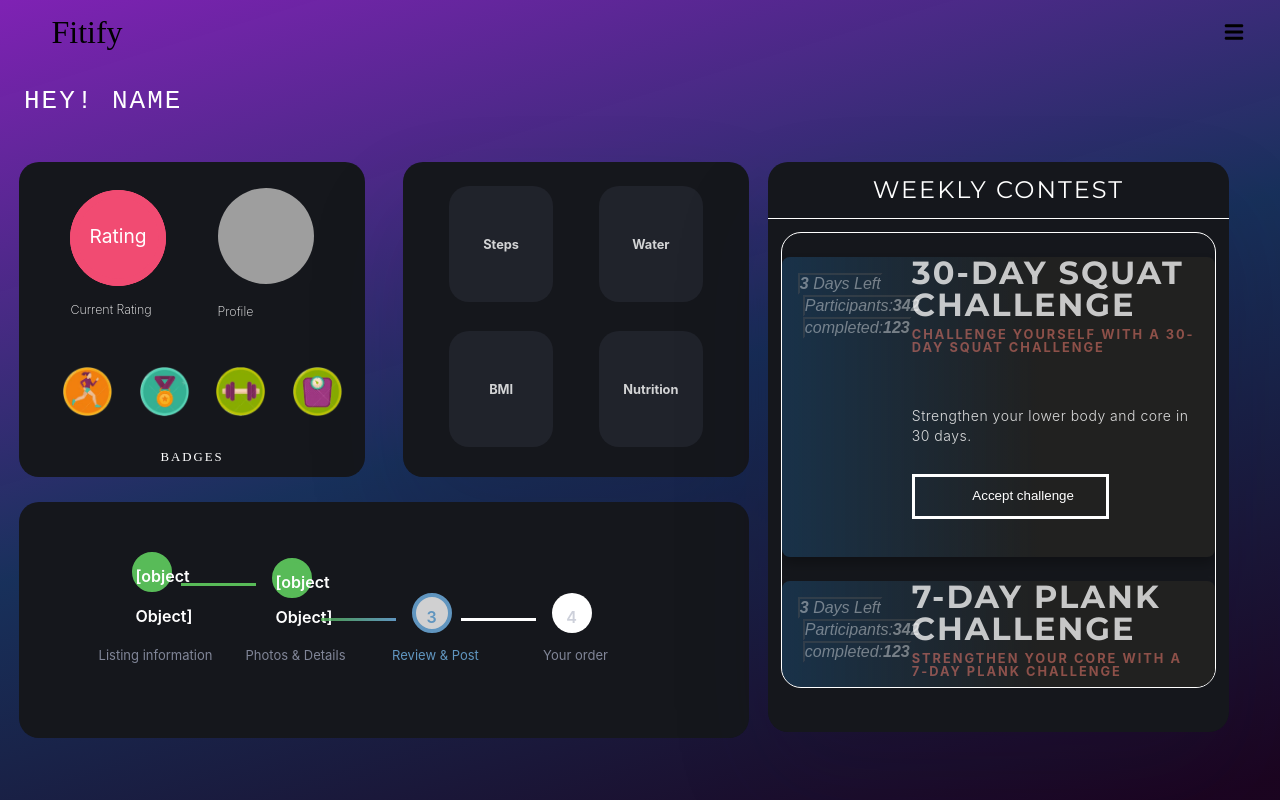
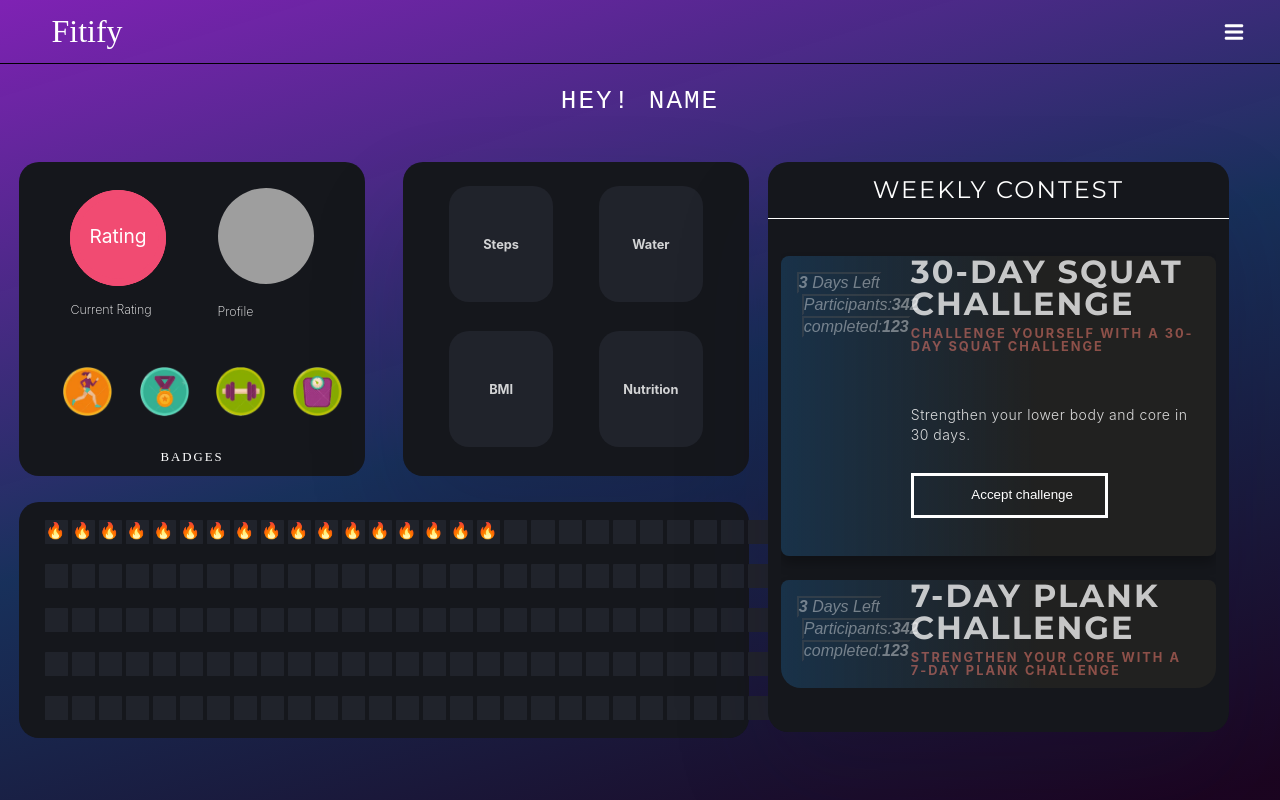
Before and after one commit to dsd739/fitness, a React (Create React App) app: page /dashboard in a window 1280 px wide. Built offline with nearby package versions, Linux system fonts and the light colour scheme; grey boxes are pictures that could not be loaded.

Commit message:
Changes to be committed: 	modified:   src/Styling/DashBoard.css 	modified:   src/components/DashBoard.jsx 	modified:   src/components/Login/login.css 	modified:   src/components/Progressbar.jsx/Progressbar.jsx

```diff
--- a/src/Styling/DashBoard.css
+++ b/src/Styling/DashBoard.css
@@ -23,9 +23,9 @@ background: linear-gradient(163deg, rgba(127,34,180,1) 0%, rgba(21,46,89,0.98932
   justify-content: space-between;
   align-items: center;
   padding: 0 2vw;
-  background-color: whitesmoke;
   background: transparent;
   z-index: 99;
+  border-bottom: 1px solid black;
 }
 
 .dashboard .logo{
@@ -35,6 +35,7 @@ background: linear-gradient(163deg, rgba(127,34,180,1) 0%, rgba(21,46,89,0.98932
   display: flex;
   align-items: center;
   justify-content: center;
+  color: #fff;
   font-size: 2rem;
 }
 
@@ -44,6 +45,7 @@ background: linear-gradient(163deg, rgba(127,34,180,1) 0%, rgba(21,46,89,0.98932
   display: flex;
   align-items: center;
   /* transition: 0.5s; */
+  fill: white;
 }
 .nav .menu svg {
   height: 70%;
@@ -58,11 +60,13 @@ background: linear-gradient(163deg, rgba(127,34,180,1) 0%, rgba(21,46,89,0.98932
 .name{
   margin: 3vh;
   color: #fff;
+  text-align: center;
 
 }
 .name h1{
   font-family: monospace;
   font-weight: 200;
+  color: white;
 }
 
 .main {
@@ -259,6 +263,9 @@ background: linear-gradient(163deg, rgba(127,34,180,1) 0%, rgba(21,46,89,0.98932
   width: 95%;
   border-radius: 20px;
   background-color: rgb(21, 23, 28);
+  /* display: flex; */
+  display: flex;
+  flex-direction: column;
 }
 
 .main .second {
@@ -283,9 +290,31 @@ background: linear-gradient(163deg, rgba(127,34,180,1) 0%, rgba(21,46,89,0.98932
 }
 
 .dashboard .second .sec1_3 .cont_list {
-  border: 1px solid white;
+  /* border: 1px solid white; */
   margin: 1vw;
   height: 80%;
   border-radius: 20px;
   overflow-y: scroll;
 }
+
+.main .sec2 .undecided .roww{
+  height: fit-content;
+  width: 100%;
+  display: flex;
+  /* margin: 4vh; */
+  margin-left: 3vh;
+  margin-bottom: 2vh;
+}
+
+.streak1{
+  height: 3vh;
+  width: 3vh;
+  background-color: white;
+  margin: 2px;
+  background-color: rgb(32, 35, 43);
+  border-radius: 1%;
+}
+
+.topmargin{
+  margin-top: 2vh;
+}
--- a/src/components/DashBoard.jsx
+++ b/src/components/DashBoard.jsx
@@ -47,6 +47,7 @@ const DashBoard = () => {
       shortDescription: "Run daily for a month, stay motivated.",
     },
   ];
+
 
   return (
     <div className="dashboard">
@@ -126,7 +127,154 @@ const DashBoard = () => {
           </div>
           <div className="sec2">
             <div className="undecided">
-              <Progressbar />
+              {/* <Progressbar /> */}
+              <div className="topmargin">
+              <div className="roww">
+              <div className="streak1">🔥</div>
+              <div className="streak1">🔥</div>
+              <div className="streak1">🔥</div>
+              <div className="streak1">🔥</div>
+              <div className="streak1">🔥</div>
+              <div className="streak1">🔥</div>
+              <div className="streak1">🔥</div>
+              <div className="streak1">🔥</div>
+              <div className="streak1">🔥</div>
+              <div className="streak1">🔥</div>
+              <div className="streak1">🔥</div>
+              <div className="streak1">🔥</div>
+              <div className="streak1">🔥</div>
+              <div className="streak1">🔥</div>
+              <div className="streak1">🔥</div>
+              <div className="streak1">🔥</div>
+              <div className="streak1">🔥</div>
+              <div className="streak1"></div>
+              <div className="streak1"></div>
+              <div className="streak1"></div>
+              <div className="streak1"></div>
+              <div className="streak1"></div>
+              <div className="streak1"></div>
+              <div className="streak1"></div>
+              <div className="streak1"></div>
+              <div className="streak1"></div>
+              <div className="streak1"></div>
+              </div>
+              <div className="roww">
+              <div className="streak1"></div>
+              <div className="streak1"></div>
+              <div className="streak1"></div>
+              <div className="streak1"></div>
+              <div className="streak1"></div>
+              <div className="streak1"></div>
+              <div className="streak1"></div>
+              <div className="streak1"></div>
+              <div className="streak1"></div>
+              <div className="streak1"></div>
+              <div className="streak1"></div>
+              <div className="streak1"></div>
+              <div className="streak1"></div>
+              <div className="streak1"></div>
+              <div className="streak1"></div>
+              <div className="streak1"></div>
+              <div className="streak1"></div>
+              <div className="streak1"></div>
+              <div className="streak1"></div>
+              <div className="streak1"></div>
+              <div className="streak1"></div>
+              <div className="streak1"></div>
+              <div className="streak1"></div>
+              <div className="streak1"></div>
+              <div className="streak1"></div>
+              <div className="streak1"></div>
+              <div className="streak1"></div>
+              </div>
+              <div className="roww">
+              <div className="streak1"></div>
+              <div className="streak1"></div>
+              <div className="streak1"></div>
+              <div className="streak1"></div>
+              <div className="streak1"></div>
+              <div className="streak1"></div>
+              <div className="streak1"></div>
+              <div className="streak1"></div>
+              <div className="streak1"></div>
+              <div className="streak1"></div>
+              <div className="streak1"></div>
+              <div className="streak1"></div>
+              <div className="streak1"></div>
+              <div className="streak1"></div>
+              <div className="streak1"></div>
+              <div className="streak1"></div>
+              <div className="streak1"></div>
+              <div className="streak1"></div>
+              <div className="streak1"></div>
+              <div className="streak1"></div>
+              <div className="streak1"></div>
+              <div className="streak1"></div>
+              <div className="streak1"></div>
+              <div className="streak1"></div>
+              <div className="streak1"></div>
+              <div className="streak1"></div>
+              <div className="streak1"></div>
+              </div>
+              <div className="roww">
+              <div className="streak1"></div>
+              <div className="streak1"></div>
+              <div className="streak1"></div>
+              <div className="streak1"></div>
+              <div className="streak1"></div>
+              <div className="streak1"></div>
+              <div className="streak1"></div>
+              <div className="streak1"></div>
+              <div className="streak1"></div>
+              <div className="streak1"></div>
+              <div className="streak1"></div>
+              <div className="streak1"></div>
+              <div className="streak1"></div>
+              <div className="streak1"></div>
+              <div className="streak1"></div>
+              <div className="streak1"></div>
+              <div className="streak1"></div>
+              <div className="streak1"></div>
+              <div className="streak1"></div>
+              <div className="streak1"></div>
+              <div className="streak1"></div>
+              <div className="streak1"></div>
+              <div className="streak1"></div>
+              <div className="streak1"></div>
+              <div className="streak1"></div>
+              <div className="streak1"></div>
+              <div className="streak1"></div>
+              </div>
+              <div className="roww">
+              <div className="streak1"></div>
+              <div className="streak1"></div>
+              <div className="streak1"></div>
+              <div className="streak1"></div>
+              <div className="streak1"></div>
+              <div className="streak1"></div>
+              <div className="streak1"></div>
+              <div className="streak1"></div>
+              <div className="streak1"></div>
+              <div className="streak1"></div>
+              <div className="streak1"></div>
+              <div className="streak1"></div>
+              <div className="streak1"></div>
+              <div className="streak1"></div>
+              <div className="streak1"></div>
+              <div className="streak1"></div>
+              <div className="streak1"></div>
+              <div className="streak1"></div>
+              <div className="streak1"></div>
+              <div className="streak1"></div>
+              <div className="streak1"></div>
+              <div className="streak1"></div>
+              <div className="streak1"></div>
+              <div className="streak1"></div>
+              <div className="streak1"></div>
+              <div className="streak1"></div>
+              <div className="streak1"></div>
+              </div>
+              </div>
             </div>
           </div>
         </div>
--- a/src/components/Login/login.css
+++ b/src/components/Login/login.css
@@ -35,8 +35,9 @@ a {
 }
 .buttonn {
   border-radius: 20px;
-  border: 1px solid #ff4b2b;
-  background-color: #ff4b2b;
+  border: 1px solid white;
+  background: rgb(127,34,180);
+background: linear-gradient(163deg, rgba(127,34,180,1) 0%, rgba(21,46,89,0.9893207282913166) 49%, rgba(25,2,30,0.9893207282913166) 98%);
   color: #ffffff;
   font-size: 12px;
   font-weight: bold;
@@ -154,8 +155,8 @@ a {
 
 .overlay {
   background: #ff416c;
-  background: -webkit-linear-gradient(to right, #ff4b2b, #ff416c);
-  background: linear-gradient(to right, #ff4b2b, #ff416c);
+  background: rgb(127,34,180);
+background: linear-gradient(163deg, rgba(127,34,180,1) 0%, rgba(21,46,89,0.9893207282913166) 49%, rgba(25,2,30,0.9893207282913166) 98%);
   background-repeat: no-repeat;
   background-size: cover;
   background-position: 0 0;
--- a/src/components/Progressbar.jsx/Progressbar.jsx
+++ b/src/components/Progressbar.jsx/Progressbar.jsx
@@ -2,9 +2,9 @@ import React, { Component } from "react";
 import "./progressbar.css";
 
 class Progressbar extends Component {
-  componentDidMount() {
-    this.setStepStatus();
-  }
+  // componentDidMount() {
+  //   this.setStepStatus();
+  // }
 
   setStepStatus = () => {
     const steps = document.querySelectorAll(".step");
@@ -38,6 +38,12 @@ class Progressbar extends Component {
           <div className="step" data-desc="Your order">
             4
           </div>
+          <div className="step" data-desc="Your order">
+            4
+          </div>
+          <div className="step" data-desc="Your order">
+            4
+          </div>
         </div>
       </div>
     );
```
